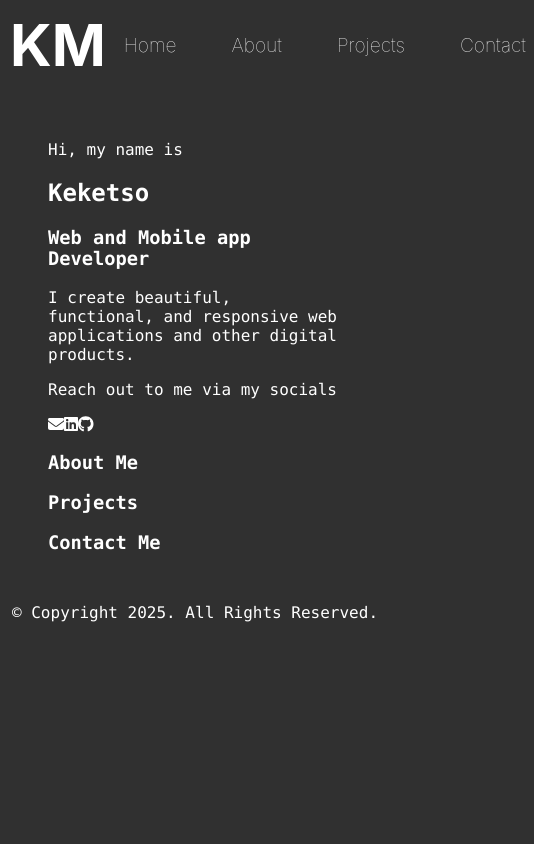
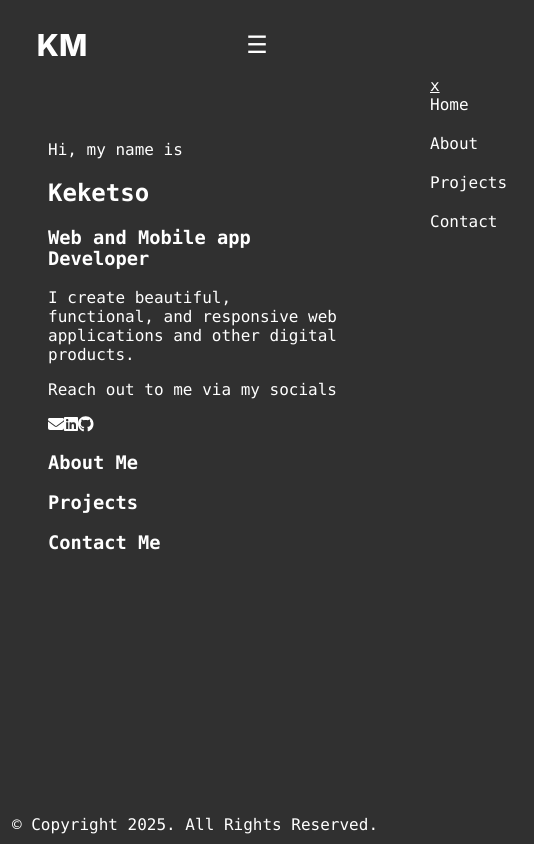
Before and after one commit to K-The-Coder/personal-portfolio, a React (Vite) app: page / in a window 390 px wide. Shown: the whole page, 534 px wide, since content can reach past the window. Built offline with nearby package versions, Linux system fonts and the light colour scheme.

Commit message:
Made nav-bar responsive

```diff
--- a/src/components/Header.jsx
+++ b/src/components/Header.jsx
@@ -1,8 +1,41 @@
+import { useEffect, useRef, useState } from "react"
 
 export default function Header(){
+
+    const [isOpen, setIsOpen] = useState(false)
+    const navRef = useRef(null)
+    const toggleRef = useRef(null)
+
+    useEffect(() => {
+        const handleResize = () => {
+            if (window.innerWidth > 600){
+                setIsOpen(false)
+            }
+        }
+
+        const handleClickOutside = (event) => {
+            if (isOpen &&
+                navRef.current &&
+                !navRef.current.contains(event.target) &&
+                toggleRef.current &&
+                !toggleRef.current.contains(event.target)){
+                setIsOpen(false)
+            }
+        }
+
+        document.addEventListener('mousedown', handleClickOutside)
+        window.addEventListener('resize', handleResize)
+        return () => {
+            document.removeEventListener('mousedown', handleClickOutside)
+            window.removeEventListener('resize', handleResize)
+        }
+
+    }, [isOpen])
+
     return (
         <header>
             <div className="logo">KM</div>
+            <div className="menu-toggle" onClick={() => setIsOpen(!isOpen)} ref={toggleRef}>&#9776;</div>
             <nav className="nav-bar">
                 <ul>
                     <li><a href="#hero-section">Home</a></li>
@@ -11,6 +44,15 @@ export default function Header(){
                     <li><a href="#contact-section">Contact</a></li>
                 </ul>
             </nav>
+            <nav className={`mobile-nav-bar ${isOpen ? 'open' : ''}`} ref={navRef}>
+                <ul>
+                    <li onClick={() => setIsOpen(!isOpen)}><span className="close-nav-bar-button">x</span></li>
+                    <li onClick={() => setIsOpen(false)}><a href="#hero-section">Home</a></li>
+                    <li onClick={() => setIsOpen(false)}><a href="#about-section" >About</a></li>
+                    <li onClick={() => setIsOpen(false)}><a href="#projects-section" >Projects</a></li>
+                    <li onClick={() => setIsOpen(false)}><a href="#contact-section" >Contact</a></li>
+                </ul>
+            </nav>
         </header>
     )
 }
--- a/src/index.css
+++ b/src/index.css
@@ -1,15 +1,18 @@
-*{
+* {
     background-color: #303030;
     color: #FFFFFF;
     font-family: 'consolas', monospace;
 }
 
-body{
+body {
     margin: 0;
-    max-width: 1280px;
+    display: flex;
+    flex-direction: column;
+    align-items: center;
+    justify-content: center;
 }
 
-header{
+header {
     display: flex;
     justify-content: space-between;
     align-items: center;
@@ -19,11 +22,11 @@ header{
     width: 100%;
 }
 
-.logo{
+.logo {
     width: 104px;
     font-family: 'Inter', sans-serif;
     font-size: 58px;
-    font-weight: 700;
+    font-weight: 800;
     padding: 10px;
     text-align: center;
     display: flex;
@@ -31,8 +34,48 @@ header{
     align-items: center;
 }
 
+.menu-toggle{
+    display: none;
+    font-size: 24px;
+    cursor: pointer;
+}
 
-.nav-bar ul{
+.mobile-nav-bar{
+    display: flex;
+    position: fixed;
+    top: 0;
+    right: -220px;
+    height: 100%;
+    width: 200px;
+    background-color: #303030;
+    color: #FFF;
+    padding: 60px 20px;
+    transition: right 0.3s ease-in;
+    flex-direction: column;
+    z-index: 1000;
+}
+
+.mobile-nav-bar li{
+    list-style: none;;
+}
+
+.mobile-nav-bar a {
+  display: block;
+  margin-bottom: 20px;
+  color: white;
+  text-decoration: none;
+}
+
+.mobile-nav-bar.open{
+    right: 0;
+}
+
+.close-nav-bar-button{
+    cursor: pointer;
+    text-decoration: underline;
+}
+
+.nav-bar ul {
     display: flex;
     justify-content: space-between;
     align-items: center;
@@ -41,31 +84,64 @@ header{
     padding: 12px 8px;
 }
 
-.nav-bar li{
+.nav-bar li {
     list-style: none;
     max-width: 150px;
 }
 
-.nav-bar a{
+.nav-bar a {
     font-family: 'Inter', sans-serif;
     font-size: 1.2rem;
     text-decoration: none;
     font-weight: lighter;
 }
 
-.nav-bar a:hover{
+.nav-bar a:hover {
     text-decoration: underline;
 }
 
-.main-container{
+.main-container {
     padding: 0 48px;
     margin: 50px 0;
 }
 
-footer{
+footer {
     display: flex;
     justify-content: center;
     align-items: center;
-    position: relative;
+    flex-shrink: 0;
+    position: fixed;
+    left: 0;
+    right: 0;
     bottom: 0;
+    margin-bottom: 10px;
 }
+
+/* mobile */
+
+@media (max-width: 600px) {
+    .logo {
+        width: 104px;
+        font-family: 'Inter', sans-serif;
+        font-size: 30px;
+        font-weight: 800;
+        padding: 10px;
+        text-align: center;
+        display: flex;
+        justify-content: center;
+        align-items: center;
+    }
+
+    header {
+        display: flex;
+        justify-content: space-between;
+    }
+
+    .nav-bar ul {
+        display: none;
+    }
+
+    .menu-toggle{
+        display: block;
+    }
+}
```
